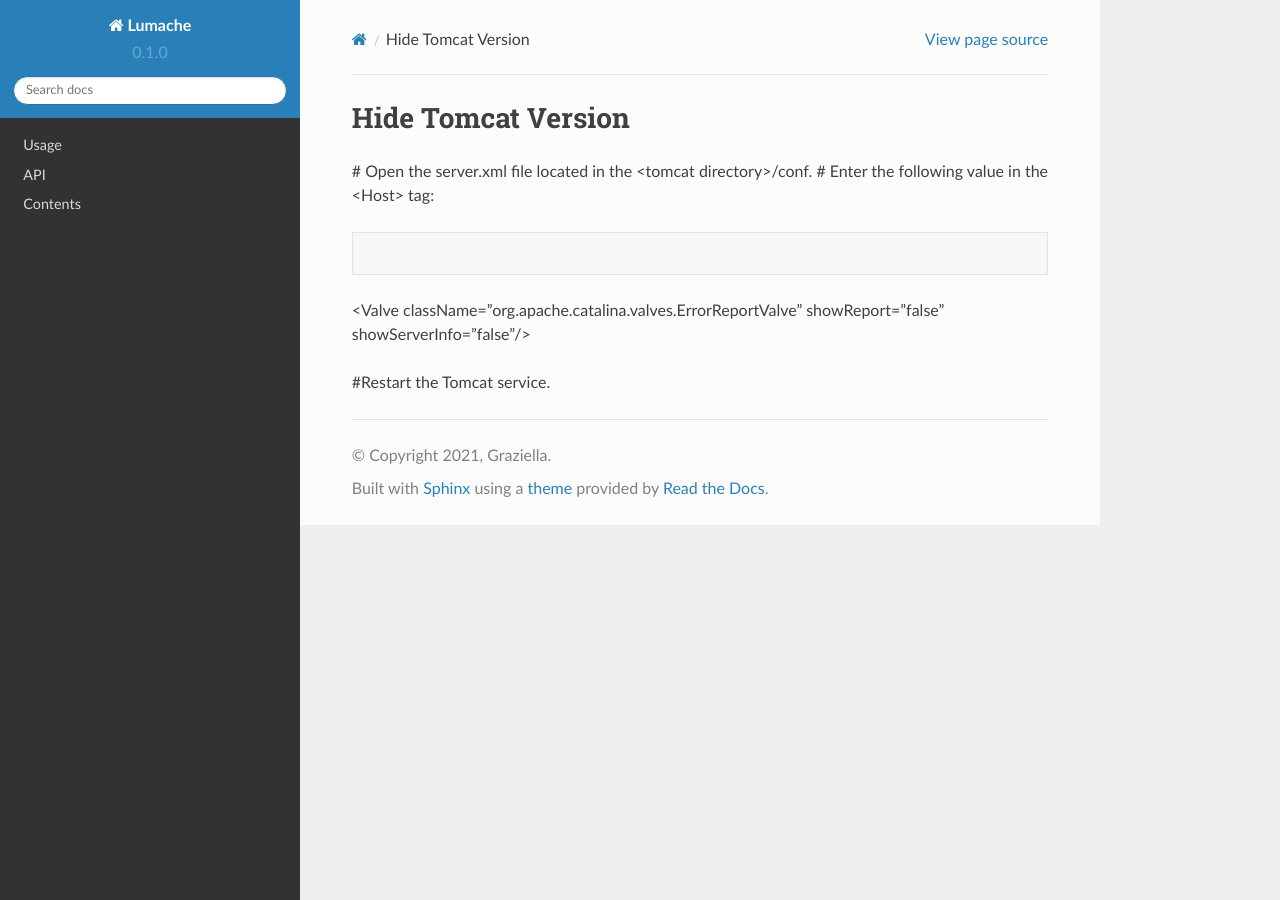
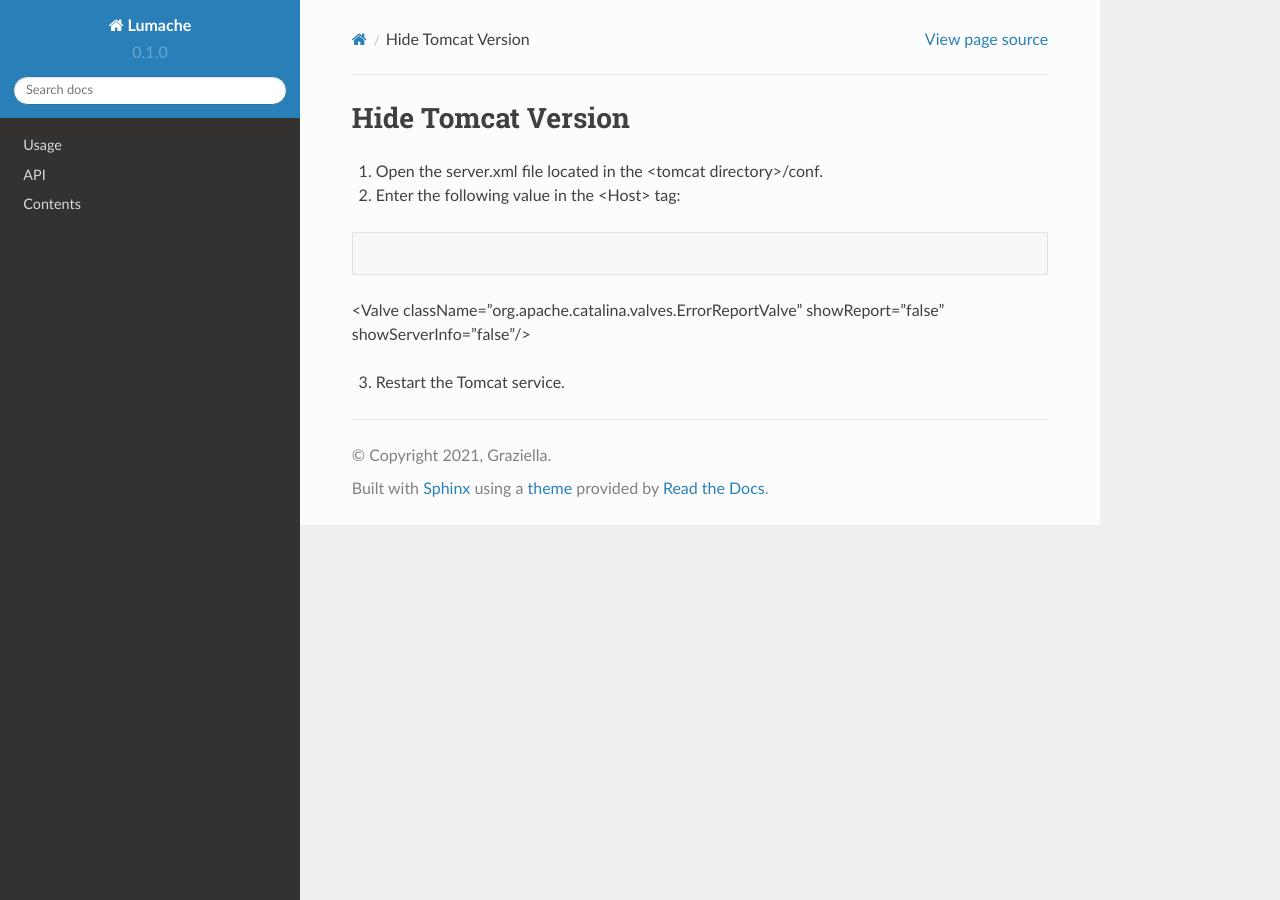
Before and after one commit to wansolution/fms, a Sphinx documentation site: the page built from docs/source/security/sa_sh2024003.rst, in a window 1280 px wide. Built offline with Sphinx 7.4.7 and the Read the Docs theme 2.0.0, drawn with Linux system fonts in a browser that asks for light colours; part of the change alters nothing that is shown.

Commit message:
Update sa_sh2024003.rst

```diff
--- a/docs/source/security/sa_sh2024003.rst
+++ b/docs/source/security/sa_sh2024003.rst
@@ -4,11 +4,14 @@ Hide Tomcat Version
 
 
 
-# Open the server.xml file located in the <tomcat directory>/conf.
-# Enter the following value in the <Host> tag:
+1. Open the server.xml file located in the <tomcat directory>/conf.
+
+
+2. Enter the following value in the <Host> tag:
 
 .. code-block:: console
 
 <Valve className="org.apache.catalina.valves.ErrorReportValve" showReport="false" showServerInfo="false"/>
 
-#Restart the Tomcat service.
+
+3. Restart the Tomcat service.
```
